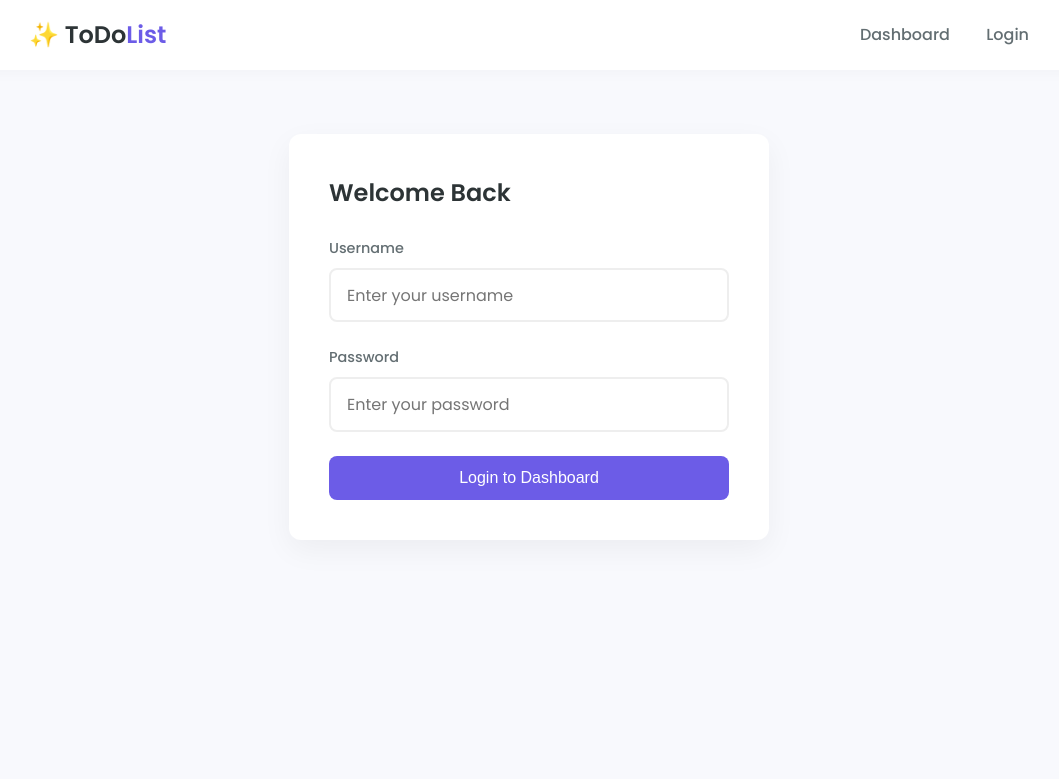
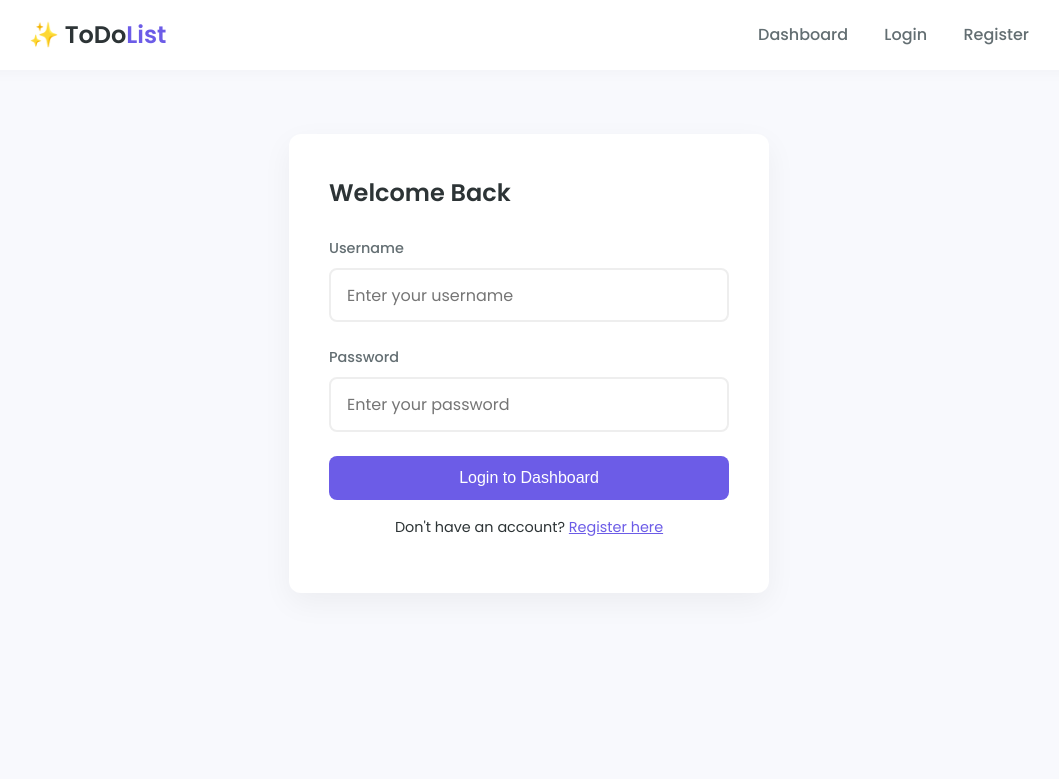
Before and after one commit to AjayBora002/flask-todo-list, a Flask app: page /login in a window 1280 px wide. Shown: the top 779 px of the page, without its empty margins (111-1170 px from the left). Run offline with Flask 3, Linux system fonts and the light colour scheme.

Commit message:
Added registration link and fixed module errors

```diff
--- a/app/templates/base.html
+++ b/app/templates/base.html
@@ -17,6 +17,7 @@
                     <a href="{{ url_for('auth.logout') }}" class="nav-link btn-logout">Logout</a>
                 {% else %}
                     <a href="{{ url_for('auth.login') }}" class="nav-link">Login</a>
+                    <a href="{{ url_for('auth.register') }}" class="nav-link">Register</a>
                 {% endif %}
             </nav>
         </div>
--- a/app/templates/login.html
+++ b/app/templates/login.html
@@ -16,5 +16,9 @@
         </div>
         <button type="submit" class="btn">Login to Dashboard</button>
     </form>
-</div>
+
+    <p style="text-align: center; margin-top: 1rem; font-size: 0.9rem;">
+        Don't have an account? <a href="{{ url_for('auth.register') }}" style="color: var(--primary-color);">Register here</a>
+    </p>
+    </div>
 {% endblock %}
```
Also changed, not shown: 1 other file.
